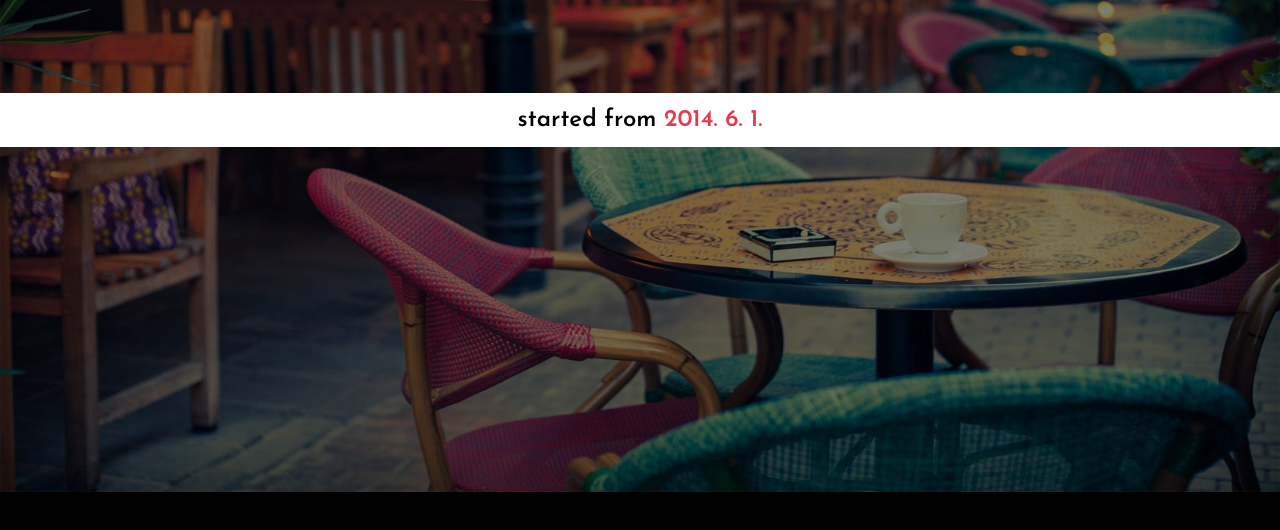
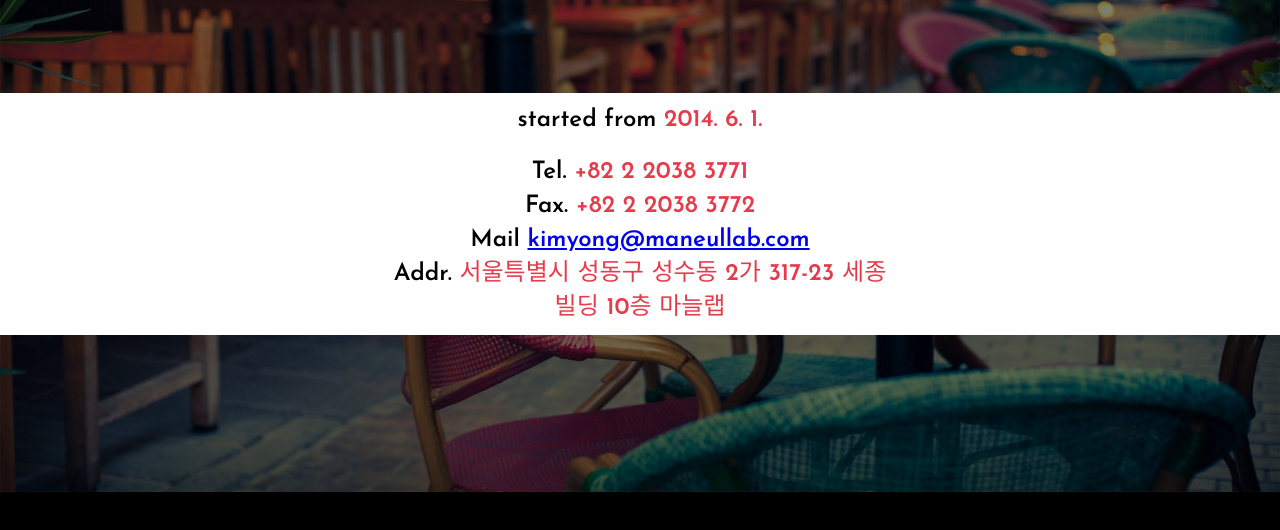
Before and after one commit to callin2/maneulab, a website: page index.html in a window 1280 px wide. Shown: the part 308-838 px from the top of the page. Before the commit the page ends 800 px from the top, so only its background shows below. Drawn offline with Linux system fonts and the light colour scheme; a web font is replaced by a local one.

Commit message:
add contact info

```diff
--- a/index.html
+++ b/index.html
@@ -18,6 +18,11 @@
     </div>
     <div id="middle">
         <p>started from <span>2014. 6. 1.</span></p>
+        <br>
+        <p>Tel. <span>+82 2 2038 3771</span></p>
+        <p>Fax. <span>+82 2 2038 3772</span></p>
+        <p>Mail <span><a href="mailto:kimyong@maneullab.com">kimyong@maneullab.com</a></span></p>
+        <p>Addr. <span>서울특별시 성동구 성수동 2가 317-23 세종빌딩 10층 마늘랩</span></p>
     </div>
     <div id="footer">
         <div>
```
